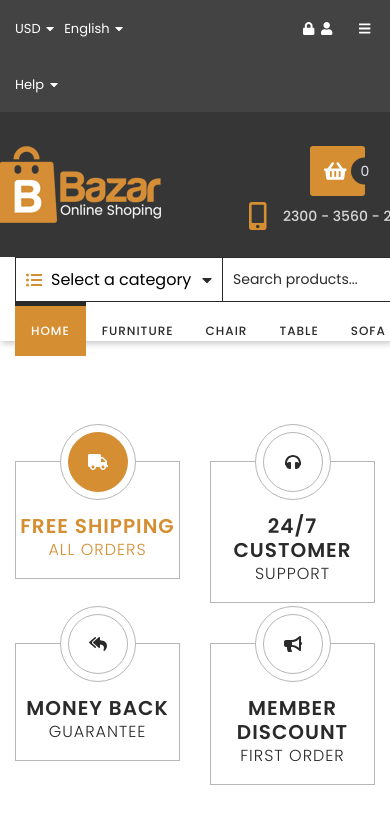
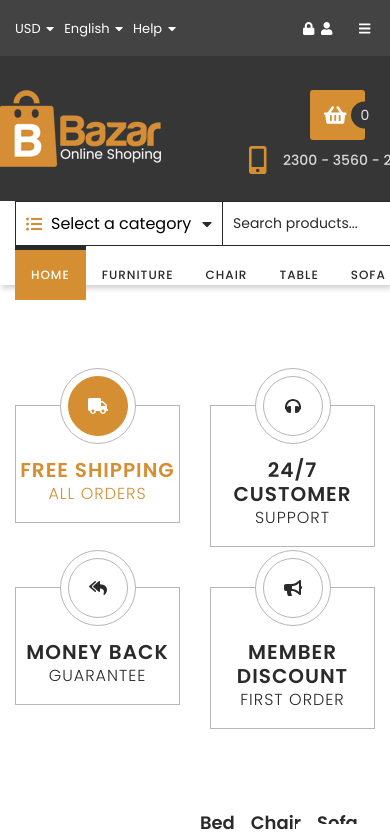
Before and after one commit to iMdPd/reactTeamProject, a React (Create React App) app: page / in a window 390 px wide. Shown: the top 834 px of the page. Built offline with nearby package versions, Linux system fonts and the light colour scheme.

Commit message:
add nowrap to topbar

```diff
--- a/src/components/layout/TopBar/TopBar.module.scss
+++ b/src/components/layout/TopBar/TopBar.module.scss
@@ -27,11 +27,15 @@
 }
 
 @media (max-width: 577px) {
-  .topOptions ul li {
-    margin-right: 10px;
+  .topOptions {
+    white-space: nowrap;
 
-    .icon {
-      margin-left: 2px;
+      ul li {
+      margin-right: 10px;
+
+      .icon {
+        margin-left: 2px;
+      }
     }
   }
 
```
